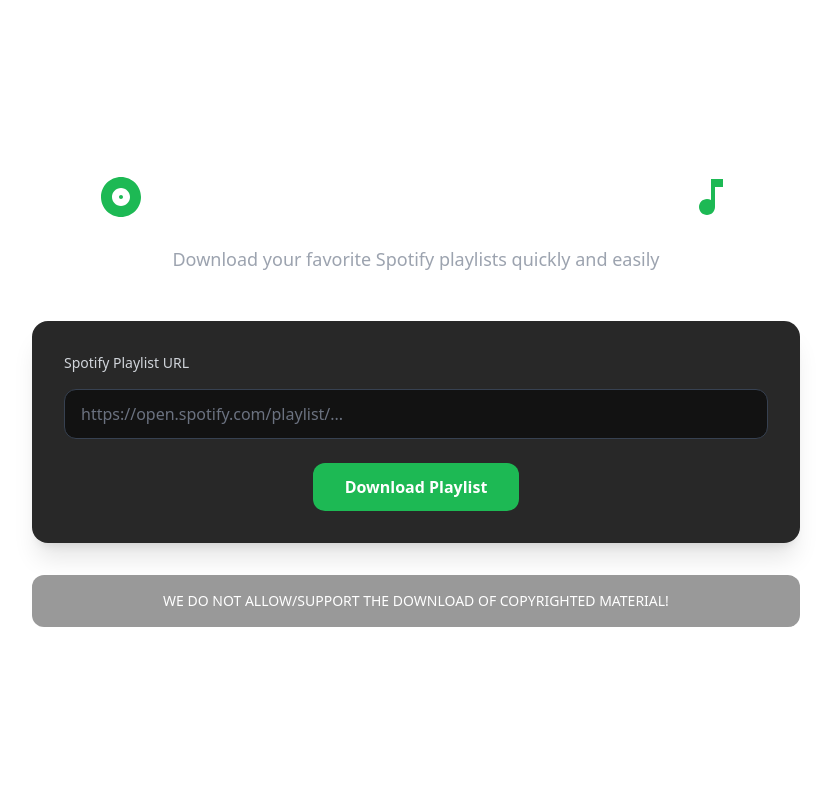
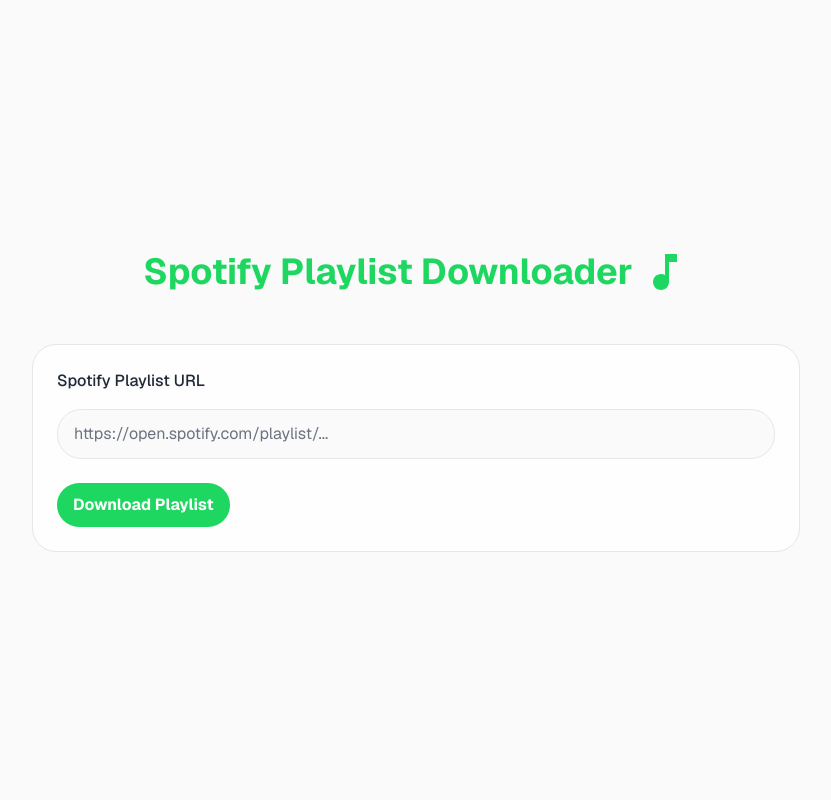
Before and after one commit to imrofayel/spotify-d, a Flask app: page / in a window 1280 px wide. Shown: the whole page, without its empty margins (224-1055 px from the left). Run offline with Flask 3, Linux system fonts and the light colour scheme; some libraries are stand-ins or nearby versions.

Commit message:
redesign.

```diff
--- a/templates/index.html
+++ b/templates/index.html
@@ -5,52 +5,53 @@
     <meta name="viewport" content="width=device-width, initial-scale=1.0">
     <title>Spotify Playlist Downloader</title>
     <script src="https://cdn.tailwindcss.com"></script>
+    <link rel="preconnect" href="https://fonts.googleapis.com">
+    <link rel="preconnect" href="https://fonts.gstatic.com" crossorigin>
+    <link href="https://fonts.googleapis.com/css2?family=Geist:wght@100..900&display=swap" rel="stylesheet">
+
+    <style>
+        * {
+            font-family: 'Geist', sans-serif;
+        }
+    </style>
 </head>
 
-<body class="bg-white min-h-screen flex items-center justify-center p-6 font-sans">
+<body class="bg-[#fafafa] min-h-screen flex items-center justify-center p-6">
     <div class="max-w-3xl w-full">
         <!-- Header with Icons -->
         <div class="text-center space-y-6 mb-12">
-            <div class="flex items-center justify-center gap-6">
-                <div class="w-12 h-12 text-[#1DB954]">
-                    <svg xmlns="http://www.w3.org/2000/svg" viewBox="0 0 24 24" fill="currentColor">
-                        <path d="M12 2C6.48 2 2 6.48 2 12s4.48 10 10 10 10-4.48 10-10S17.52 2 12 2zm0 14.5c-2.49 0-4.5-2.01-4.5-4.5S9.51 7.5 12 7.5s4.5 2.01 4.5 4.5-2.01 4.5-4.5 4.5zm0-5.5c-.55 0-1 .45-1 1s.45 1 1 1 1-.45 1-1-.45-1-1-1z"/>
-                    </svg>
-                </div>
-                <h1 class="text-4xl font-bold text-white">Spotify Playlist Downloader</h1>
-                <div class="w-12 h-12 text-[#1DB954]">
+            <div class="flex items-center justify-center gap-2">
+                <h1 class="text-4xl font-bold text-[#1ed760]">Spotify Playlist Downloader</h1>
+                <div class="w-12 h-12 text-[#1ed760]">
                     <svg xmlns="http://www.w3.org/2000/svg" viewBox="0 0 24 24" fill="currentColor">
                         <path d="M12 3v10.55c-.59-.34-1.27-.55-2-.55-2.21 0-4 1.79-4 4s1.79 4 4 4 4-1.79 4-4V7h4V3h-6z"/>
                     </svg>
                 </div>
             </div>
-            <p class="text-gray-400 text-lg max-w-2xl mx-auto">
-                Download your favorite Spotify playlists quickly and easily
-            </p>
         </div>
 
         <!-- Main Content Card -->
-        <div class="bg-[#282828] rounded-2xl p-8 shadow-xl">
+        <div class="bg-white bg-opacity-80 rounded-3xl p-6 border border-gray-200">
             <form id="downloadForm" class="space-y-6">
                 <div class="space-y-4">
-                    <label for="playlist_url" class="block text-gray-300 text-sm font-medium">
+                    <label for="playlist_url" class="block text-gray-800 drop-shadow-sm font-medium">
                         Spotify Playlist URL
                     </label>
                     <input
                         type="text"
                         id="playlist_url"
                         name="playlist_url"
-                        class="w-full px-4 py-3 bg-[#121212] border border-gray-700 rounded-xl text-white placeholder-gray-500 focus:outline-none focus:ring-2 focus:ring-[#1DB954] focus:border-transparent"
+                        class="w-full px-4 py-3 !bg-gray-50/70 rounded-3xl p-8 border border-gray-200 placeholder-gray-500 focus:outline-none focus:ring-2 focus:ring-[#1ed760] focus:border-transparent"
                         placeholder="https://open.spotify.com/playlist/..."
                         required
                     >
                 </div>
 
-                <div class="text-center">
+                <div>
                     <button
                         type="submit"
                         id="downloadBtn"
-                        class="px-8 py-3 bg-[#1DB954] hover:bg-[#1ed760] text-white font-bold rounded-xl transition-colors duration-200 disabled:opacity-50 disabled:cursor-not-allowed"
+                        class="px-4 py-2.5 rounded-full bg-[#1ed760] hover:bg-[#1DB954] text-white font-bold transition-colors duration-200 disabled:opacity-50 disabled:cursor-not-allowed"
                     >
                         Download Playlist
                     </button>
@@ -59,18 +60,13 @@
 
             <!-- Status Section -->
             <div id="status" class="mt-6 hidden text-center">
-                <div class="flex justify-center mb-4">
+                <div class="flex justify-center mb-6">
                     <div id="loadingSpinner" class="hidden">
-                        <div class="w-12 h-12 border-4 border-[#1DB954] border-t-transparent rounded-full animate-spin"></div>
+                        <div class="w-12 h-12 border-4 border-[#1ed760] border-t-transparent rounded-full animate-spin"></div>
                     </div>
                 </div>
                 <div class="alert rounded-xl p-4 text-sm font-medium"></div>
             </div>
-        </div>
-
-        <!-- Copyright Warning -->
-        <div class="mt-8 bg-black bg-opacity-40 text-white text-center py-4 rounded-xl text-sm">
-            WE DO NOT ALLOW/SUPPORT THE DOWNLOAD OF COPYRIGHTED MATERIAL!
         </div>
     </div>
 
@@ -87,7 +83,7 @@
             // Show loading state
             statusDiv.classList.remove('hidden');
             alert.classList.remove('bg-green-500', 'bg-red-500', 'bg-blue-500');
-            alert.classList.add('bg-blue-500', 'bg-opacity-20');
+            alert.classList.add('bg-gray-50 border-gray-200/50');
             alert.textContent = 'Downloading playlist... This may take a while.';
             downloadBtn.disabled = true;
             loadingSpinner.classList.remove('hidden');
@@ -115,9 +111,9 @@
                     window.URL.revokeObjectURL(url);
                     a.remove();
 
-                    alert.classList.remove('bg-blue-500', 'bg-opacity-20');
-                    alert.classList.add('bg-green-500', 'bg-opacity-20');
-                    alert.textContent = 'Download complete! Check your downloads folder.';
+                    alert.classList.remove('bg-gray-50/60 border-gray-200/50');
+                    alert.classList.add('bg-green-50');
+                    alert.textContent = 'Download complete! Check your playlists folder.';
                 } else {
                     const data = await response.json();
                     throw new Error(data.message);
```
